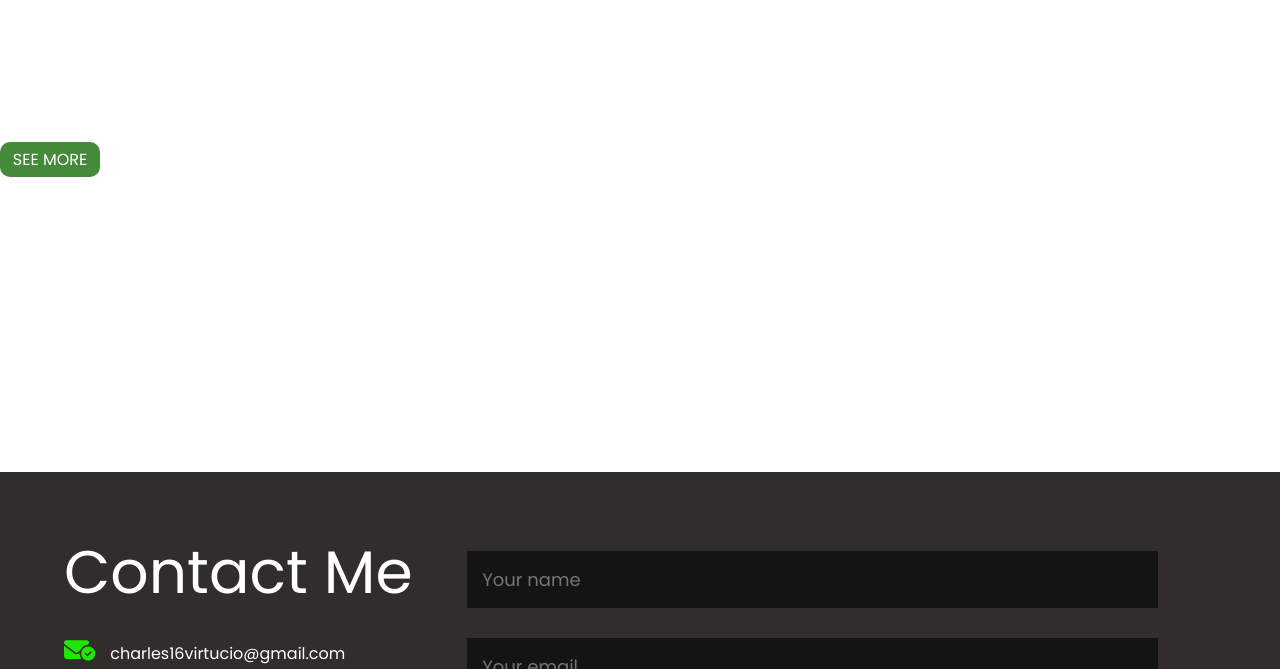
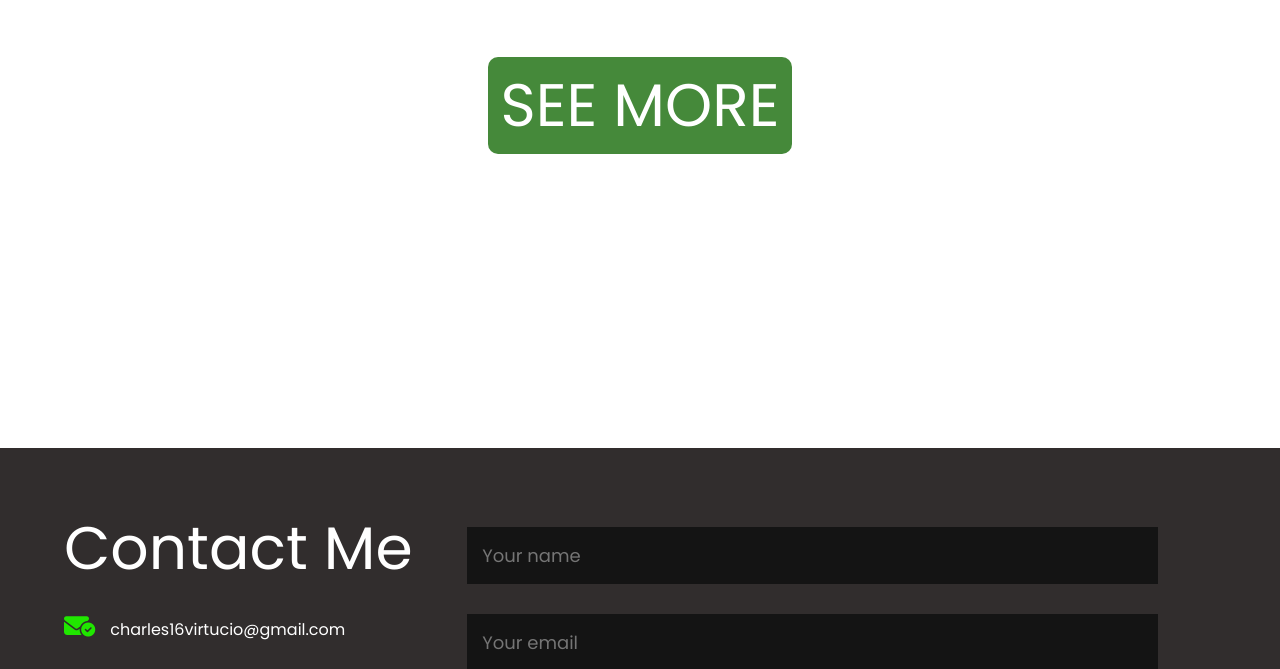
Before and after one commit to charles-virtucio/My-Portfolio-Site, a plain HTML site: page index.html in a window 1280 px wide. Shown: the part 2092-2761 px from the top of the page. Drawn offline with nearby package versions, Linux system fonts and the light colour scheme.

Commit message:
first commit

```diff
--- a/index.html
+++ b/index.html
@@ -87,7 +87,7 @@
             <div class="portfolio__img">
                 <a href="https://charles-virtucio.github.io/charles-TEA-SHOP/"><img src="TEA-SHOP.JPG" alt="IMAGES"></a></div>
         </div>
-    </div>
+    <div>
         <a href="#about" class="portfolio__btn">SEE MORE</a>
     </div>
 </section>
--- a/style.css
+++ b/style.css
@@ -173,8 +173,9 @@ nav ul li a {
 .portfolio__btn {
     background-color: #45893A;
     color: #fff;
-    height: 84px;
-    width: 287px;
+    height: 100px;
+    width: 400px;
+    margin-bottom: auto;
     border-radius: 10px;
     text-decoration: none;
     padding: .5% 1%;
```
Also changed, not shown: 1 other file.
